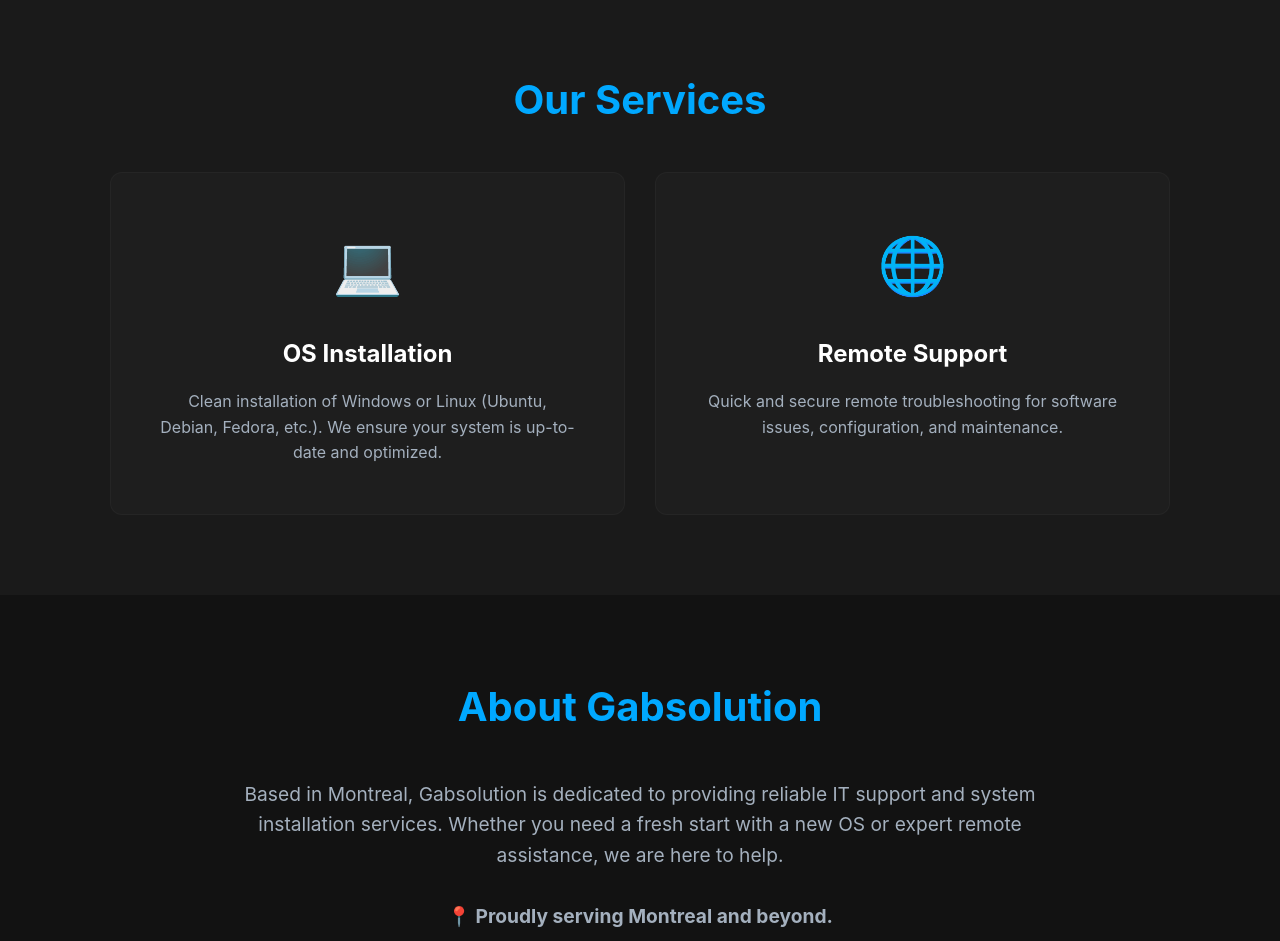
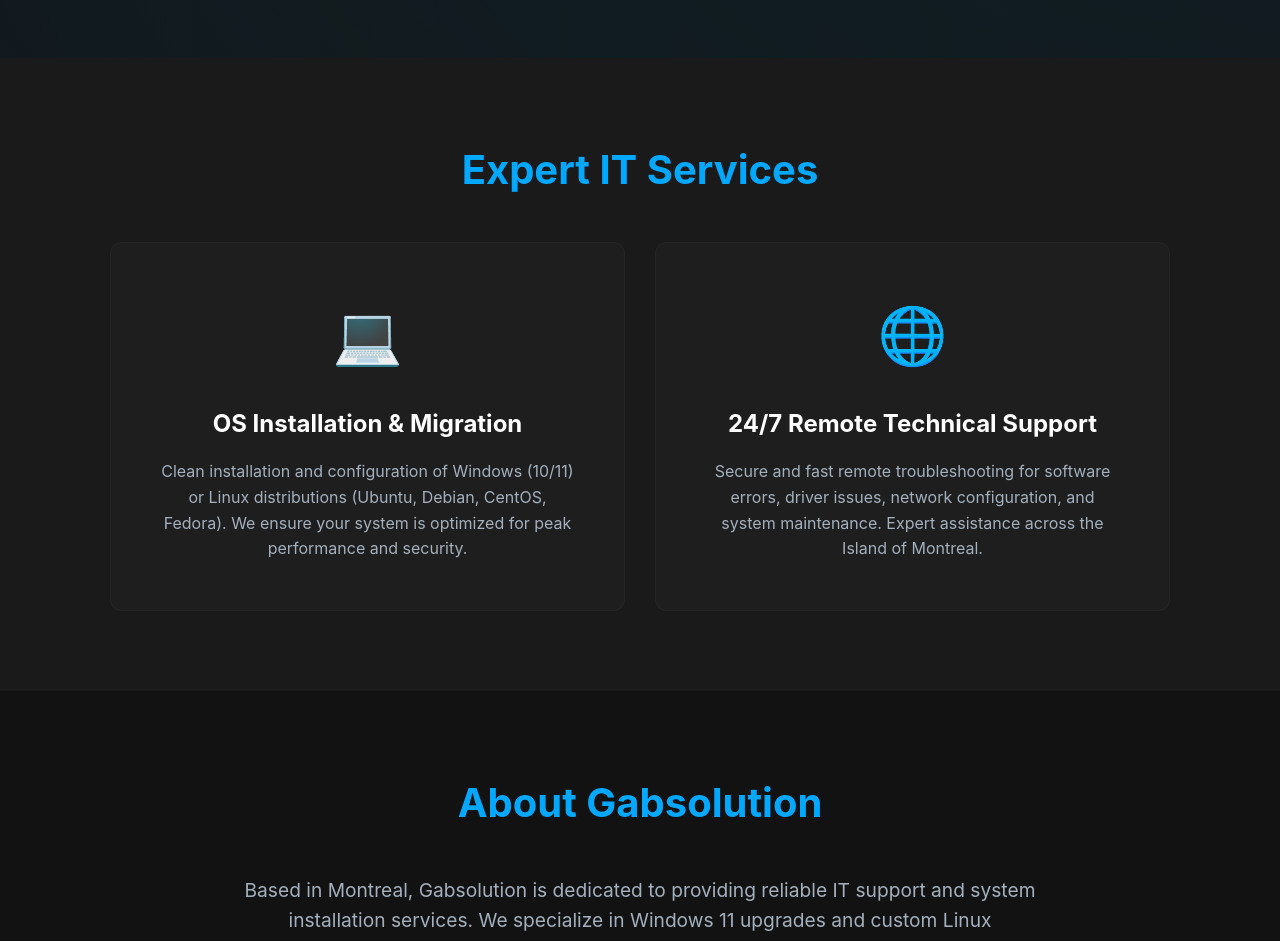
Before and after one commit to bangbangpow1/gabsolution.ca, a React (Vite) app: page / in a window 1280 px wide. Shown: the part 760-1701 px from the top of the page. Built offline with nearby package versions, Linux system fonts and the light colour scheme.

Commit message:
Optimize SEO and AEO with structured data and keyword enrichment

```diff
--- a/index.html
+++ b/index.html
@@ -2,9 +2,70 @@
 <html lang="en">
   <head>
     <meta charset="UTF-8" />
-    <link rel="icon" type="image/png" href="/Gabsolution-Final_Single-Logo.png" />
+    <link rel="icon" type="image/png" href="./Gabsolution-Final_Single-Logo.png" />
     <meta name="viewport" content="width=device-width, initial-scale=1.0" />
-    <title>Gabsolution - IT Services / Services Informatiques</title>
+
+    <!-- SEO Meta Tags -->
+    <title>Gabsolution | IT Support & OS Installation Montreal</title>
+    <meta name="description" content="Professional IT services in Montreal. Expert Windows & Linux installation, remote technical support, and computer maintenance. Bilingual service (EN/FR)." />
+    <meta name="keywords" content="IT Support Montreal, Computer Repair Montreal, Windows Installation, Linux Support Montreal, Remote IT Support, Gabsolution" />
+    <meta name="author" content="Gabsolution" />
+
+    <!-- Open Graph / Facebook -->
+    <meta property="og:type" content="website" />
+    <meta property="og:url" content="https://gabsolution.ca/" />
+    <meta property="og:title" content="Gabsolution | IT Support & OS Installation Montreal" />
+    <meta property="og:description" content="Professional Windows & Linux installation and remote technical support in Montreal. Fast, reliable, and bilingual." />
+    <meta property="og:image" content="https://gabsolution.ca/Gabsolution-Final.png" />
+
+    <!-- Twitter -->
+    <meta property="twitter:card" content="summary_large_image" />
+    <meta property="twitter:url" content="https://gabsolution.ca/" />
+    <meta property="twitter:title" content="Gabsolution | IT Support & OS Installation Montreal" />
+    <meta property="twitter:description" content="Professional Windows & Linux installation and remote technical support in Montreal." />
+    <meta property="twitter:image" content="https://gabsolution.ca/Gabsolution-Final.png" />
+
+    <!-- Structured Data for AI & Search Engines -->
+    <script type="application/ld+json">
+    {
+      "@context": "https://schema.org",
+      "@type": "LocalBusiness",
+      "name": "Gabsolution",
+      "image": "https://gabsolution.ca/Gabsolution-Final.png",
+      "@id": "https://gabsolution.ca",
+      "url": "https://gabsolution.ca",
+      "telephone": "",
+      "address": {
+        "@type": "PostalAddress",
+        "streetAddress": "",
+        "addressLocality": "Montreal",
+        "addressRegion": "QC",
+        "addressCountry": "CA"
+      },
+      "geo": {
+        "@type": "GeoCoordinates",
+        "latitude": 45.5017,
+        "longitude": -73.5673
+      },
+      "openingHoursSpecification": {
+        "@type": "OpeningHoursSpecification",
+        "dayOfWeek": [
+          "Monday",
+          "Tuesday",
+          "Wednesday",
+          "Thursday",
+          "Friday",
+          "Saturday",
+          "Sunday"
+        ],
+        "opens": "00:00",
+        "closes": "23:59"
+      },
+      "sameAs": [],
+      "description": "Bilingual IT services provider in Montreal specializing in Windows and Linux operating system installations and remote technical support.",
+      "areaServed": "Montreal, QC"
+    }
+    </script>
   </head>
   <body>
     <div id="root"></div>
--- a/src/App.tsx
+++ b/src/App.tsx
@@ -11,25 +11,25 @@
       contact: 'Contact',
     },
     hero: {
-      title: 'Your IT Solution in Montreal',
-      subtitle: 'Professional OS Installation and Remote Support for Windows & Linux.',
+      title: 'Expert IT Support & OS Solutions in Montreal',
+      subtitle: 'Professional Windows and Linux installation, configuration, and reliable remote support services in Montreal, Quebec.',
       cta: 'Get Support Now',
     },
     services: {
-      title: 'Our Services',
+      title: 'Expert IT Services',
       os: {
-        title: 'OS Installation',
-        desc: 'Clean installation of Windows or Linux (Ubuntu, Debian, Fedora, etc.). We ensure your system is up-to-date and optimized.',
+        title: 'OS Installation & Migration',
+        desc: 'Clean installation and configuration of Windows (10/11) or Linux distributions (Ubuntu, Debian, CentOS, Fedora). We ensure your system is optimized for peak performance and security.',
       },
       remote: {
-        title: 'Remote Support',
-        desc: 'Quick and secure remote troubleshooting for software issues, configuration, and maintenance.',
+        title: '24/7 Remote Technical Support',
+        desc: 'Secure and fast remote troubleshooting for software errors, driver issues, network configuration, and system maintenance. Expert assistance across the Island of Montreal.',
       },
     },
     about: {
       title: 'About Gabsolution',
-      content: 'Based in Montreal, Gabsolution is dedicated to providing reliable IT support and system installation services. Whether you need a fresh start with a new OS or expert remote assistance, we are here to help.',
-      location: 'Proudly serving Montreal and beyond.',
+      content: 'Based in Montreal, Gabsolution is dedicated to providing reliable IT support and system installation services. We specialize in Windows 11 upgrades and custom Linux environments for both personal and business needs.',
+      location: 'Serving the Greater Montreal Area (West Island, Laval, South Shore).',
     },
     contact: {
       title: 'Contact Us',
@@ -50,25 +50,25 @@
       contact: 'Contact',
     },
     hero: {
-      title: 'Votre Solution TI à Montréal',
-      subtitle: 'Installation de systèmes d\'exploitation et support à distance pour Windows et Linux.',
+      title: 'Support TI Expert et Solutions d\'OS à Montréal',
+      subtitle: 'Installation professionnelle de Windows et Linux, configuration et services de support à distance fiables à Montréal, Québec.',
       cta: 'Obtenir du Support',
     },
     services: {
-      title: 'Nos Services',
+      title: 'Services TI Experts',
       os: {
-        title: 'Installation d\'OS',
-        desc: 'Installation propre de Windows ou Linux (Ubuntu, Debian, Fedora, etc.). Nous nous assurons que votre système est à jour et optimisé.',
+        title: 'Installation et Migration d\'OS',
+        desc: 'Installation propre et configuration de Windows (10/11) ou des distributions Linux (Ubuntu, Debian, CentOS, Fedora). Nous optimisons votre système pour la performance et la sécurité.',
       },
       remote: {
-        title: 'Support à Distance',
-        desc: 'Dépannage à distance rapide et sécurisé pour les problèmes logiciels, la configuration et la maintenance.',
+        title: 'Support Technique à Distance 24/7',
+        desc: 'Dépannage à distance sécurisé pour les erreurs logicielles, pilotes, configuration réseau et maintenance. Assistance experte partout à Montréal.',
       },
     },
     about: {
       title: 'À Propos de Gabsolution',
-      content: 'Basé à Montréal, Gabsolution se consacre à fournir un support informatique fiable et des services d\'installation de systèmes. Que vous ayez besoin d\'un nouveau départ avec un OS frais ou d\'une assistance à distance experte, nous sommes là pour vous aider.',
-      location: 'Fièrement au service de Montréal et des environs.',
+      content: 'Basé à Montréal, Gabsolution se consacre à fournir un support informatique fiable et des services d\'installation de systèmes. Nous nous spécialisons dans les mises à niveau Windows 11 et les environnements Linux personnalisés.',
+      location: 'Desservant la grande région de Montréal (West Island, Laval, Rive-Sud).',
     },
     contact: {
       title: 'Contactez-nous',
@@ -92,7 +92,7 @@
   const t = translations[lang]
 
   useEffect(() => {
-    document.title = `Gabsolution - ${lang === 'en' ? 'IT Services' : 'Services Informatiques'}`
+    document.title = `Gabsolution - ${lang === 'en' ? 'Expert IT Services Montreal' : 'Services TI Experts Montréal'}`
     document.documentElement.lang = lang
   }, [lang])
 
```
